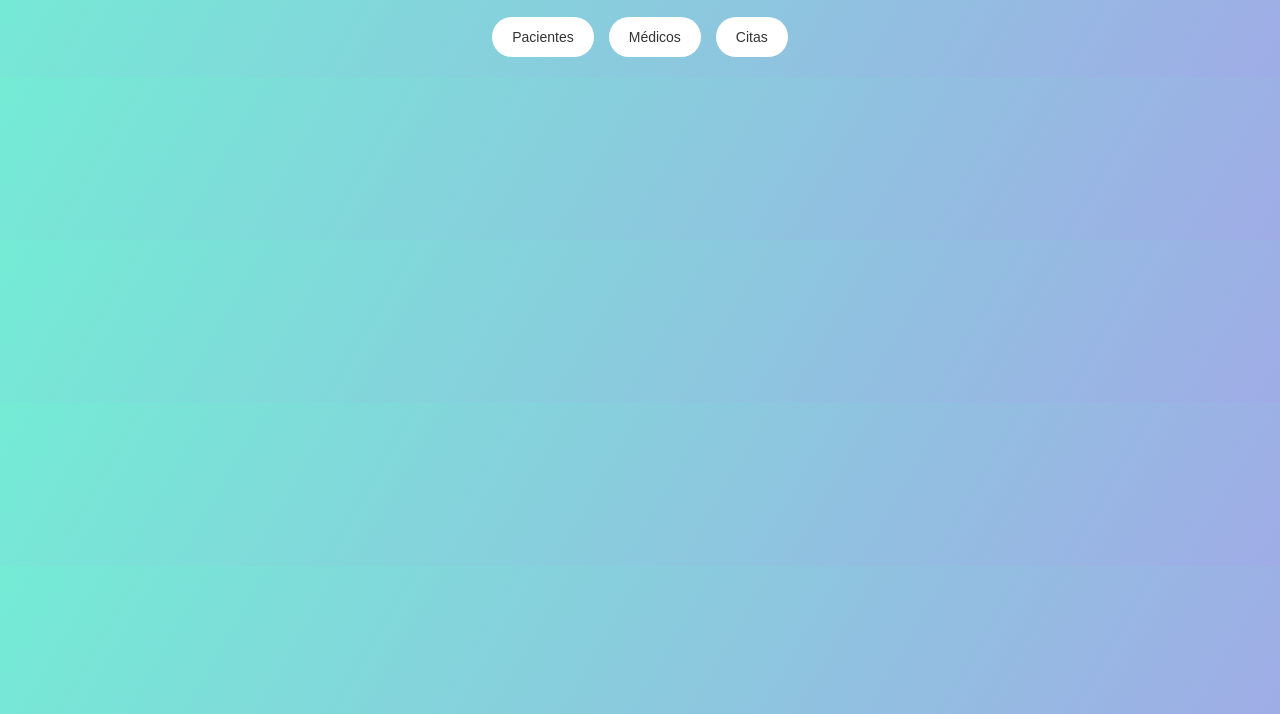
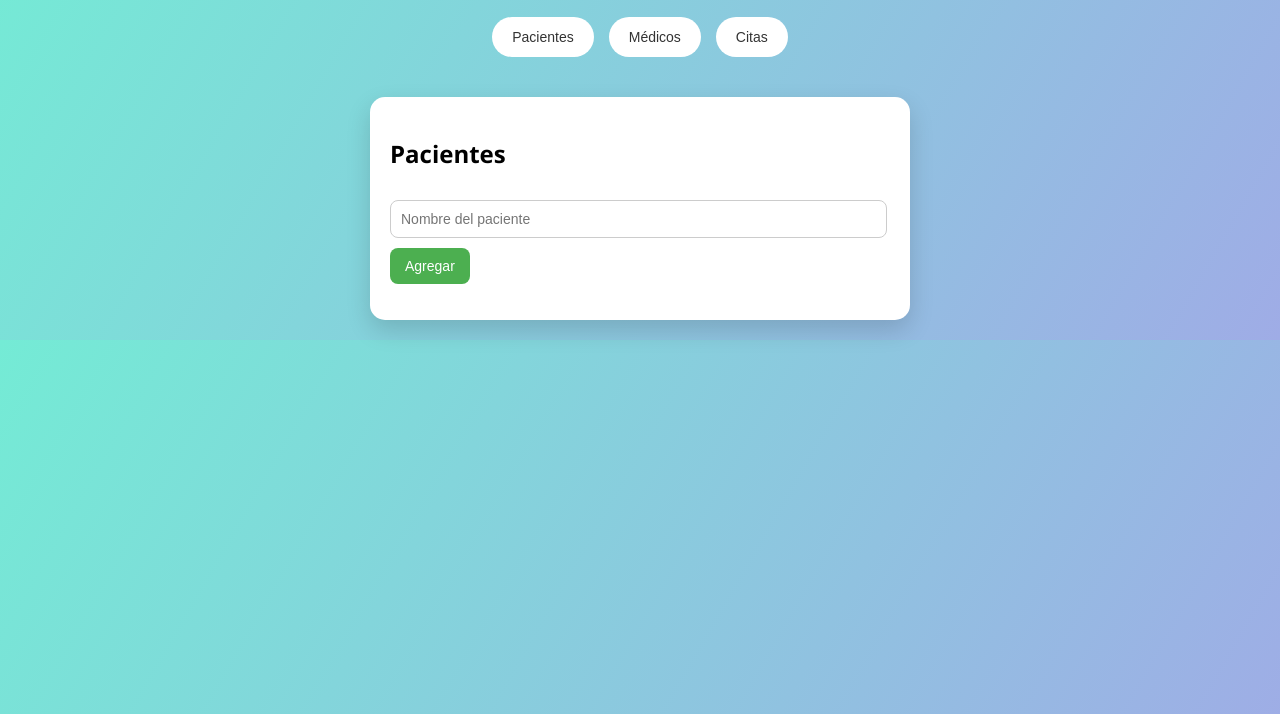
Before and after one commit to 202226019gonzalez-alt/Sistema-citas-consultorio, a plain HTML site: page index.html in a window 1280 px wide. Shown: the part 86-800 px from the top of the page. Drawn offline with Linux system fonts and the light colour scheme.

Commit message:
Update index.html

```diff
--- a/index.html
+++ b/index.html
@@ -15,16 +15,15 @@
     <button onclick="mostrarSeccion('citas')">Citas</button>
 </nav>
 
-<section id="citas" style="display:none;">
-    <h2>Citas</h2>
-    <input type="date" id="fechaCita">
-    <input id="pacienteCita" placeholder="Paciente">
-    <input id="medicoCita" placeholder="Médico">
-    <button id="btnCita" onclick="agregarCita()">Agendar</button>
-    <ul id="listaCitas"></ul>
+<!-- PACIENTES -->
+<section id="pacientes" style="display:none;">
+    <h2>Pacientes</h2>
+    <input id="nombrePaciente" placeholder="Nombre del paciente">
+    <button onclick="agregarPaciente()">Agregar</button>
+    <ul id="listaPacientes"></ul>
 </section>
 
-
+<!-- MEDICOS -->
 <section id="medicos" style="display:none;">
     <h2>Médicos</h2>
     <input id="nombreMedico" placeholder="Nombre del médico">
@@ -32,12 +31,13 @@
     <ul id="listaMedicos"></ul>
 </section>
 
+<!-- CITAS -->
 <section id="citas" style="display:none;">
     <h2>Citas</h2>
     <input type="date" id="fechaCita">
     <input id="pacienteCita" placeholder="Paciente">
     <input id="medicoCita" placeholder="Médico">
-    <button onclick="agregarCita()">Agendar</button>
+    <button id="btnCita" onclick="agregarCita()">Agendar</button>
     <ul id="listaCitas"></ul>
 </section>
 
@@ -53,8 +53,10 @@ function mostrarSeccion(id) {
         seccion.style.display = 'block';
     }
 }
+
+// Mostrar pacientes al iniciar
+mostrarSeccion('pacientes');
 </script>
-
 
 </body>
 </html>
```
